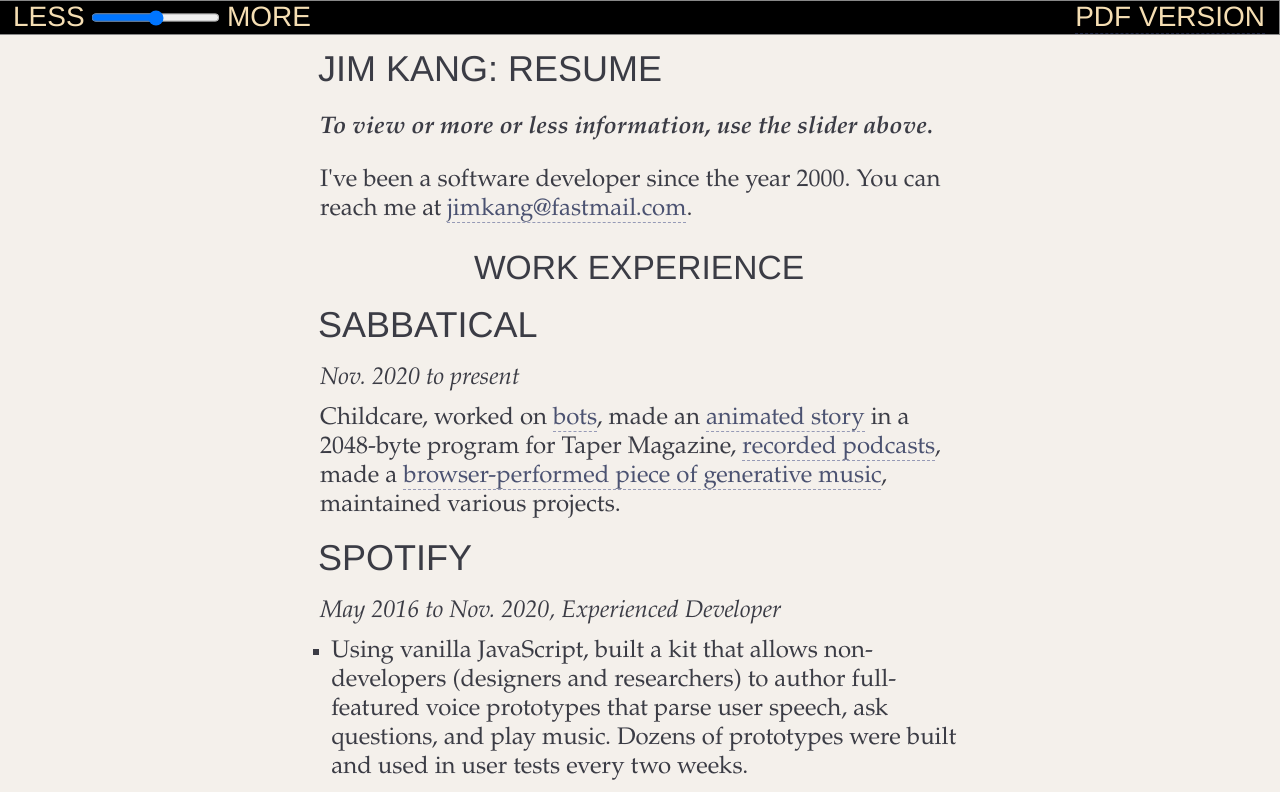
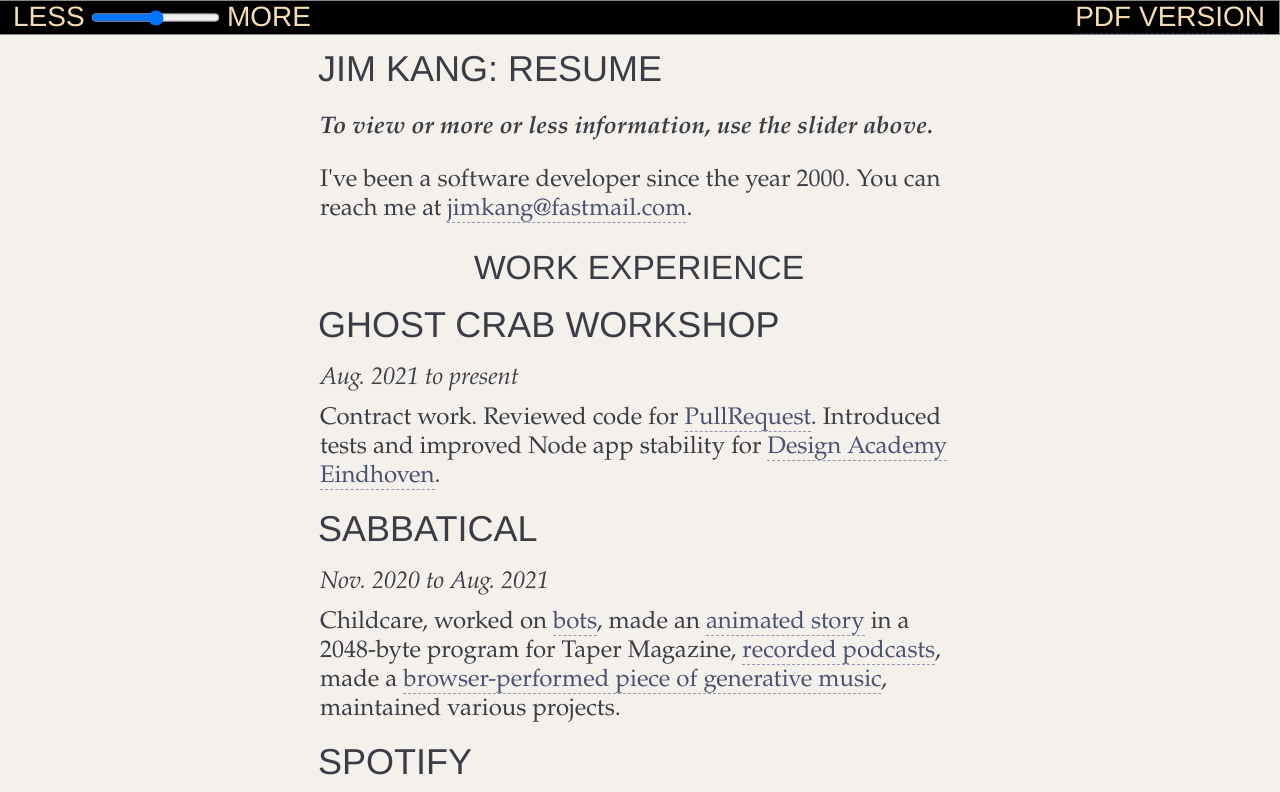
Before and after one commit to jimkang/resume, a plain HTML site: page index.html in a window 1280 px wide. Shown: the top 792 px of the page. Drawn offline with Linux system fonts and the light colour scheme; a web font is replaced by a local one.

Commit message:
Contract stuff.

```diff
--- a/index.html
+++ b/index.html
@@ -27,9 +27,18 @@
         <li>
           <ul class="sprig tldr level-1" id="work-list">
             <li>
+              <ul class="sprig tldr level-2" id="gcw">
+                <li class="title">Ghost Crab Workshop</li>
+                <li class="date tldr level-2">Aug. 2021 to present</li>
+                <li>
+                  Contract work. Reviewed code for <a href="https://www.pullrequest.com/">PullRequest</a>. Introduced tests and improved Node app stability for <a href="https://www.designacademy.nl/">Design Academy Eindhoven</a>.
+                </li>
+              </ul>
+            </li>
+            <li>
               <ul class="sprig tldr level-2" id="sabbatical">
                 <li class="title">Sabbatical</li>
-                <li class="date tldr level-2">Nov. 2020 to present</li>
+                <li class="date tldr level-2">Nov. 2020 to Aug. 2021</li>
                 <li>
                   Childcare, worked on <a href="https://smidgeo.com/bots/">bots</a>, made an
                   <a href="https://taper.badquar.to/6/reconstructing_the_die.html">animated
@@ -126,7 +135,7 @@
               </ul>
             </li>
             <li>
-              <ul class="sprig tldr level-4" id="gcw">
+              <ul class="sprig tldr level-4" id="gcw-v1">
                 <li class="title">Ghost Crab Workshop</li>
                 <li class="date tldr level-2">April 2012 to May 2012</li>
                 <ul class="bullets">
```
Also changed, not shown: 1 other file.
